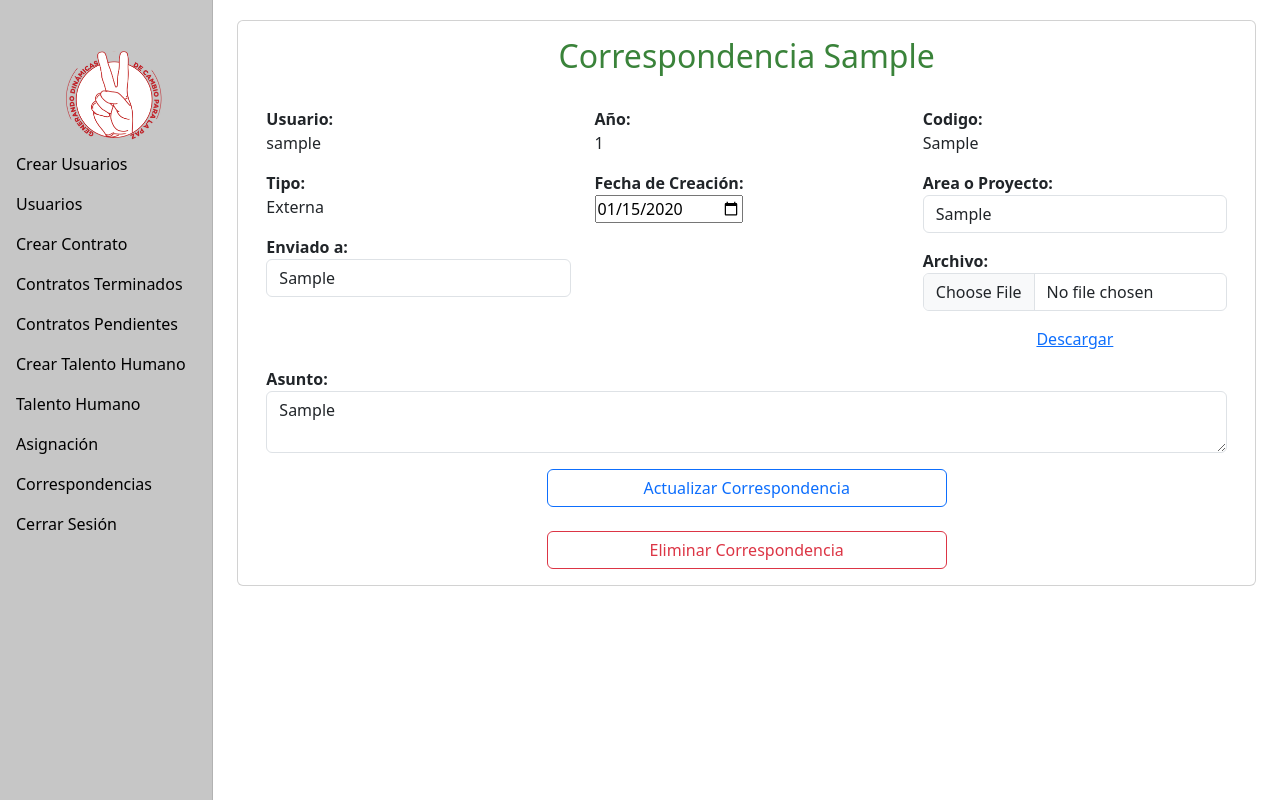
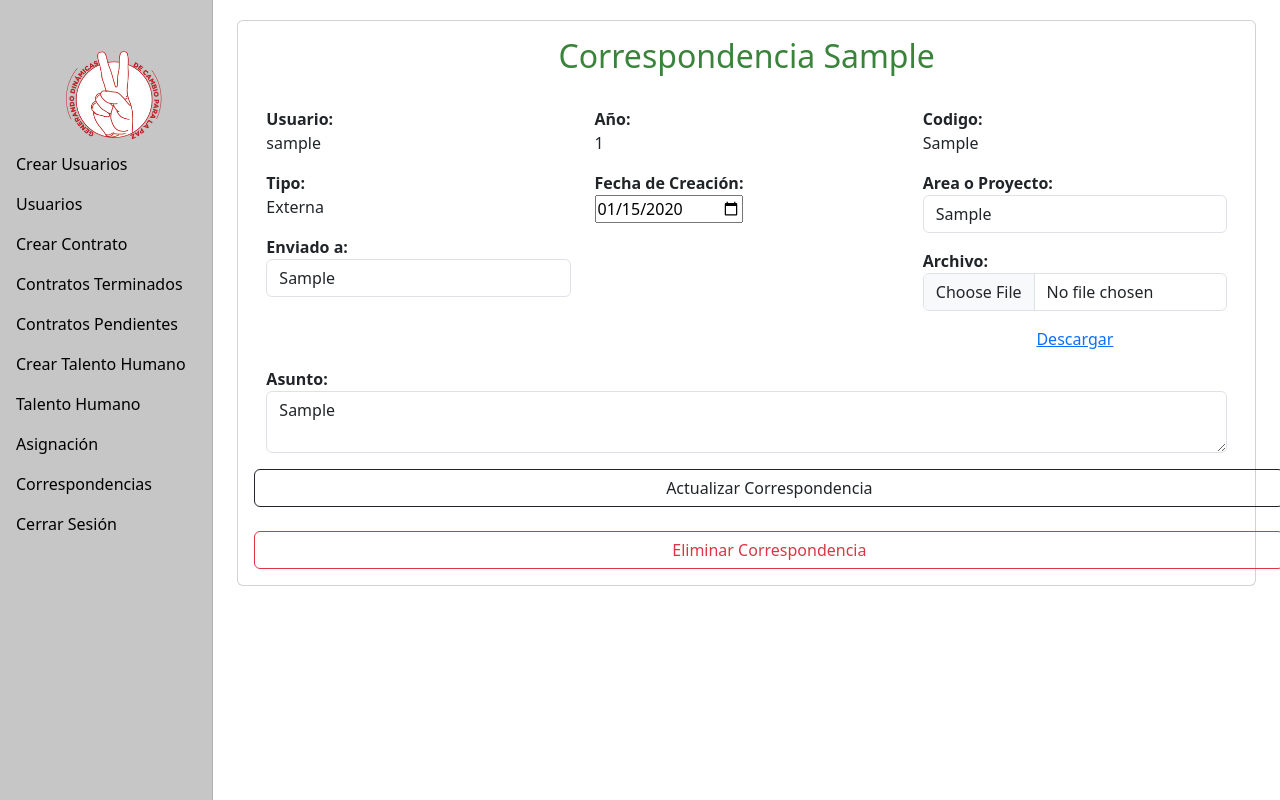
Before and after one commit to LaRedGitPana/GestionEnRed, a Django app: page /correspondencias/1/ in a window 1280 px wide. Run offline with Django 4.2, Linux system fonts and the light colour scheme; a user stored in the database is signed in; tables that the repository leaves empty hold one stand-in row (values such as "Sample post"); some libraries are stand-ins or nearby versions.

Commit message:
Nuevo tamaño de botones

```diff
--- a/tasks/templates/correspondencia_detail.html
+++ b/tasks/templates/correspondencia_detail.html
@@ -86,11 +86,11 @@
                 <div class="row text-center">
                     <div class="col">
                         {% if user == correspondencia.user %}
-                        <button class="btn btn-outline-primary btn-block btn-custom-width">
+                        <button class="btn btn-outline-dark btn-block btn-custom-width">
                             Actualizar Correspondencia
                         </button>
                         {% else %}
-                        <button class="btn btn-outline-primary btn-block btn-custom-width">
+                        <button class="btn btn-outline-dark btn-block btn-custom-width">
                             Aceptar
                         </button>
                         {% endif %}
@@ -137,7 +137,7 @@
 
 <style>
     .btn-custom-width {
-        width: 400px;
+        width: 1030px;
     }
 </style>
 
--- a/tasks/templates/relacion_detail.html
+++ b/tasks/templates/relacion_detail.html
@@ -195,7 +195,7 @@
 
 <style>
     .btn-custom-width {
-        width: 400px;
+        width: 1010px;
     }
 </style>
 
--- a/tasks/templates/talentohumano_detail.html
+++ b/tasks/templates/talentohumano_detail.html
@@ -643,7 +643,7 @@
 
 <style>
     .btn-custom-width {
-        width: 400px;
+        width: 1010px;
     }
 </style>
 
--- a/tasks/templates/task_detail.html
+++ b/tasks/templates/task_detail.html
@@ -275,7 +275,7 @@
 
 <style>
     .btn-custom-width {
-        width: 400px;
+        width: 1020px;
     }
 </style>
 
--- a/tasks/templates/usuario_detail.html
+++ b/tasks/templates/usuario_detail.html
@@ -168,7 +168,7 @@
 
 <style>
     .btn-custom-width {
-        width: 400px;
+        width: 1030px;
     }
 </style>
 
--- a/tasks/templates/usuario_password.html
+++ b/tasks/templates/usuario_password.html
@@ -49,7 +49,7 @@
 
 <style>
     .btn-custom-width {
-        width: 400px;
+        width: 1050px;
     }
 </style>
 
```
